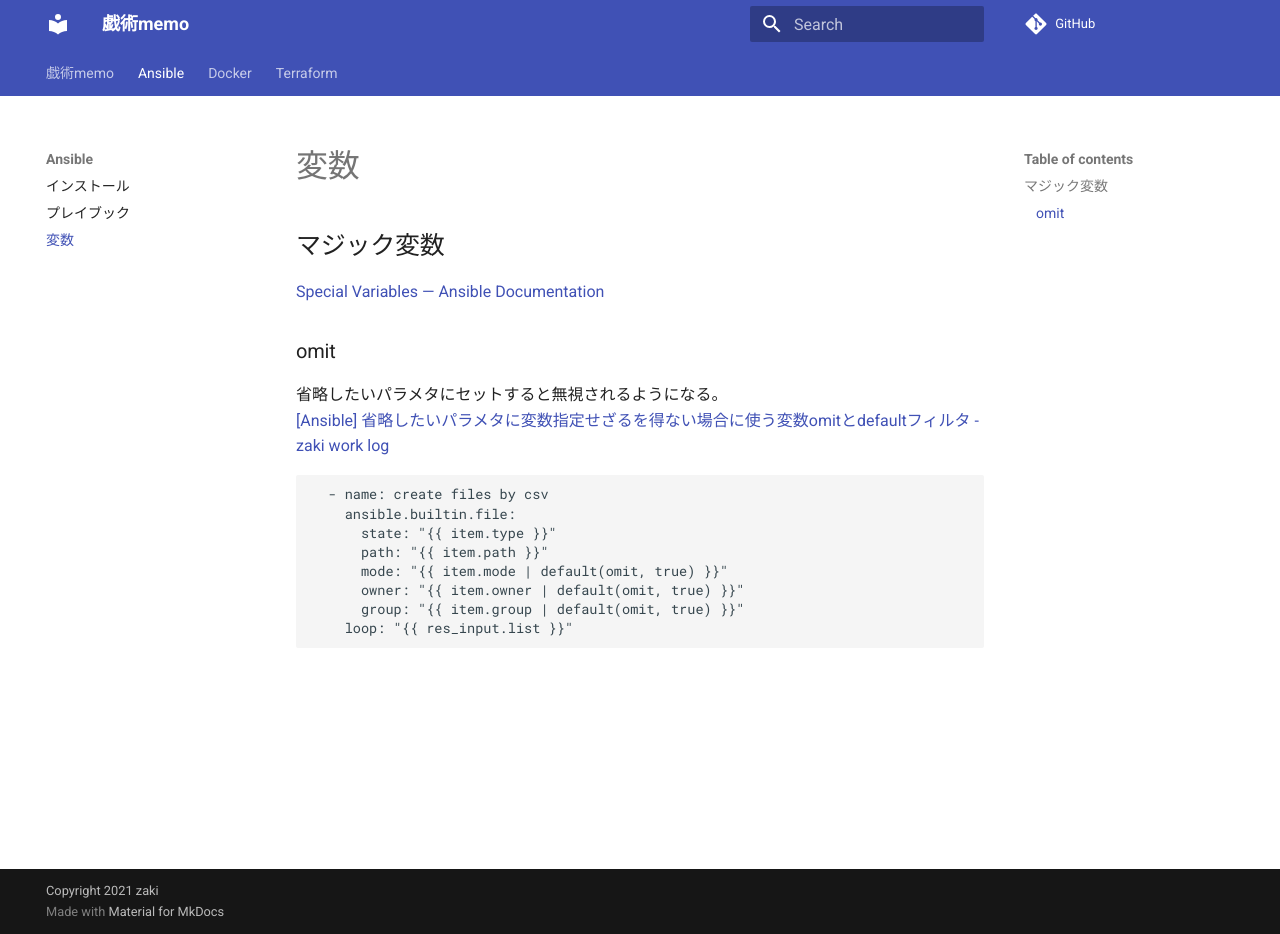
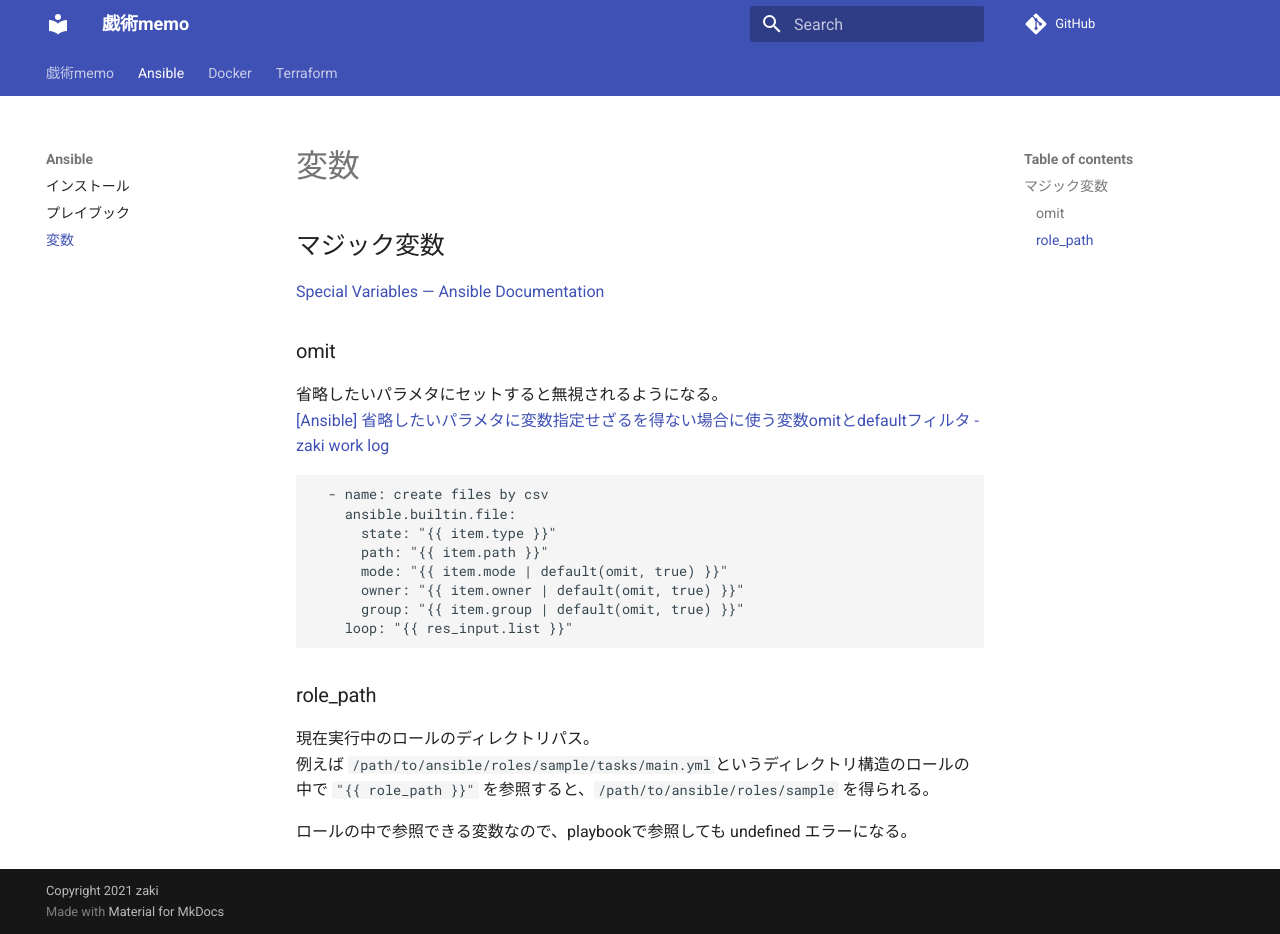
Before and after one commit to zaki-lknr/docs, an MkDocs documentation site: the page built from docs/Ansible/variable.md, in a window 1280 px wide and 934 px high. Built offline with MkDocs 1.6.1 and Material for MkDocs 9.7.7, drawn with Linux system fonts in a browser that asks for light colours; comment, search, counter and statistics services are not loaded.

Commit message:
add: ansible/variable: role_path

````diff
--- a/docs/Ansible/variable.md
+++ b/docs/Ansible/variable.md
@@ -19,3 +19,10 @@
       group: "{{ item.group | default(omit, true) }}"
     loop: "{{ res_input.list }}"
 ```
+
+### role_path
+
+現在実行中のロールのディレクトリパス。
+例えば `/path/to/ansible/roles/sample/tasks/main.yml`というディレクトリ構造のロールの中で `"{{ role_path }}"` を参照すると、`/path/to/ansible/roles/sample` を得られる。
+
+ロールの中で参照できる変数なので、playbookで参照しても undefined エラーになる。
````
